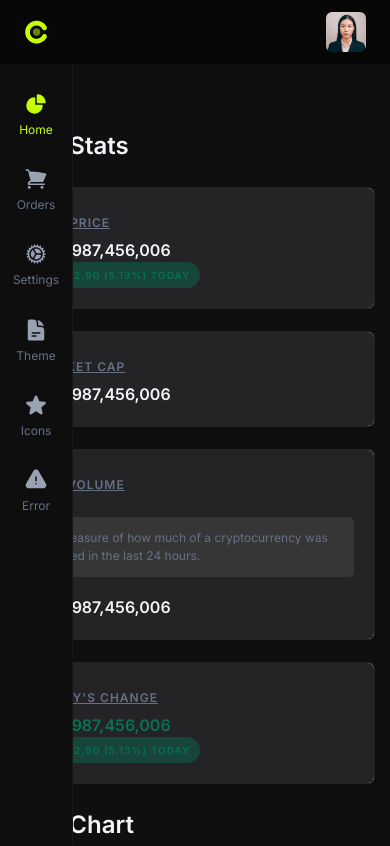
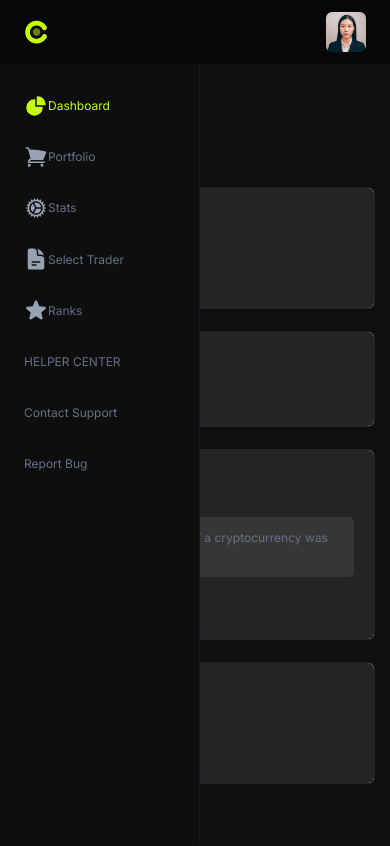
Before and after one commit to WilliamHarriszi09/bitonite, a React (Create React App) app: page / in a window 390 px wide. Shown: the top 846 px of the page. Built offline with nearby package versions, Linux system fonts and the light colour scheme.

Commit message:
Responsive Control

```diff
--- a/src/icons/home.js
+++ b/src/icons/home.js
@@ -1,4 +1,4 @@
-import { createSvgIcon } from '@mui/material/utils';
+import { createSvgIcon } from "@mui/material/utils";
 
 export const Home = createSvgIcon(
   <svg
@@ -9,5 +9,5 @@ export const Home = createSvgIcon(
   >
     <path d="M10.707 2.293a1 1 0 00-1.414 0l-7 7a1 1 0 001.414 1.414L4 10.414V17a1 1 0 001 1h2a1 1 0 001-1v-2a1 1 0 011-1h2a1 1 0 011 1v2a1 1 0 001 1h2a1 1 0 001-1v-6.586l.293.293a1 1 0 001.414-1.414l-7-7z" />
   </svg>,
-  'Home'
+  "Dashboard"
 );
--- a/src/layouts/dashboard/config.js
+++ b/src/layouts/dashboard/config.js
@@ -1,64 +1,67 @@
-import ChartPieIcon from "@heroicons/react/24/solid/ChartPieIcon"
-import CogIcon from "@heroicons/react/24/solid/CogIcon"
-import DocumentTextIcon from "@heroicons/react/24/solid/DocumentTextIcon"
-import ExclamationTriangleIcon from "@heroicons/react/24/solid/ExclamationTriangleIcon"
-import ShoppingCartIcon from "@heroicons/react/24/solid/ShoppingCartIcon"
-import StarIcon from "@heroicons/react/24/solid/StarIcon"
-import { SvgIcon } from '@mui/material';
+import ChartPieIcon from "@heroicons/react/24/solid/ChartPieIcon";
+import CogIcon from "@heroicons/react/24/solid/CogIcon";
+import DocumentTextIcon from "@heroicons/react/24/solid/DocumentTextIcon";
+import ExclamationTriangleIcon from "@heroicons/react/24/solid/ExclamationTriangleIcon";
+import ShoppingCartIcon from "@heroicons/react/24/solid/ShoppingCartIcon";
+import StarIcon from "@heroicons/react/24/solid/StarIcon";
+import { SvgIcon } from "@mui/material";
 
 export const items = [
   {
-    href: '/',
+    href: "/",
     icon: (
       <SvgIcon>
         <ChartPieIcon />
       </SvgIcon>
     ),
-    label: 'Home'
+    label: "Dashboard",
   },
   {
-    href: '/orders',
+    href: "/orders",
     icon: (
       <SvgIcon>
         <ShoppingCartIcon />
       </SvgIcon>
     ),
-    label: 'Orders'
+    label: "Portfolio",
   },
   {
-    href: '/settings',
+    href: "/settings",
     icon: (
       <SvgIcon>
         <CogIcon />
       </SvgIcon>
     ),
-    label: 'Settings'
+    label: "Stats",
   },
   {
-    href: '/theme',
+    href: "/theme",
     icon: (
       <SvgIcon>
         <DocumentTextIcon />
       </SvgIcon>
     ),
-    label: 'Theme'
+    label: "Select Trader",
   },
   {
-    href: '/icons',
+    href: "/icons",
     icon: (
       <SvgIcon>
         <StarIcon />
       </SvgIcon>
     ),
-    label: 'Icons'
+    label: "Ranks",
   },
   {
-    href: '/404',
-    icon: (
-      <SvgIcon>
-        <ExclamationTriangleIcon />
-      </SvgIcon>
-    ),
-    label: 'Error'
-  }
+    href: "/404",
+    label: "HELPER CENTER",
+  },
+  {
+    href: "/404",
+    label: "Contact Support",
+  },
+  {
+    href: "/404",
+    label: "Report Bug",
+  },
 ];
--- a/src/layouts/dashboard/layout.js
+++ b/src/layouts/dashboard/layout.js
@@ -1,28 +1,28 @@
-import { styled } from '@mui/material/styles';
-import PropTypes from 'prop-types';
-import { Footer } from './footer';
-import { SideNav } from './side-nav';
-import { TopNav } from './top-nav';
+import { styled } from "@mui/material/styles";
+import PropTypes from "prop-types";
+import { Footer } from "./footer";
+import { SideNav } from "./side-nav";
+import { TopNav } from "./top-nav";
 
-const SIDE_NAV_WIDTH = 73;
+const SIDE_NAV_WIDTH = 200;
 const TOP_NAV_HEIGHT = 64;
 
-const LayoutRoot = styled('div')(({ theme }) => ({
+const LayoutRoot = styled("div")(({ theme }) => ({
   backgroundColor: theme.palette.background.default,
-  display: 'flex',
-  flex: '1 1 auto',
-  maxWidth: '100%',
+  display: "flex",
+  flex: "1 1 auto",
+  maxWidth: "100%",
   paddingTop: TOP_NAV_HEIGHT,
-  [theme.breakpoints.up('lg')]: {
-    paddingLeft: SIDE_NAV_WIDTH
-  }
+  [theme.breakpoints.up("lg")]: {
+    paddingLeft: SIDE_NAV_WIDTH,
+  },
 }));
 
-const LayoutContainer = styled('div')({
-  display: 'flex',
-  flex: '1 1 auto',
-  flexDirection: 'column',
-  width: '100%'
+const LayoutContainer = styled("div")({
+  display: "flex",
+  flex: "1 1 auto",
+  flexDirection: "column",
+  width: "100%",
 });
 
 export const Layout = (props) => {
@@ -43,5 +43,5 @@ export const Layout = (props) => {
 };
 
 Layout.propTypes = {
-  children: PropTypes.node
+  children: PropTypes.node,
 };
--- a/src/layouts/dashboard/side-nav.js
+++ b/src/layouts/dashboard/side-nav.js
@@ -1,8 +1,8 @@
-import { Link as RouterLink, matchPath, useLocation } from 'react-router-dom';
-import { Drawer, List, ListItem, ListItemIcon, ListItemText } from '@mui/material';
-import { items } from './config';
+import { Link as RouterLink, matchPath, useLocation } from "react-router-dom";
+import { Drawer, List, ListItem, ListItemIcon, ListItemText } from "@mui/material";
+import { items } from "./config";
 
-const SIDE_NAV_WIDTH = 73;
+const SIDE_NAV_WIDTH = 200;
 const TOP_NAV_HEIGHT = 64;
 
 export const SideNav = () => {
@@ -14,18 +14,18 @@ export const SideNav = () => {
       variant="permanent"
       PaperProps={{
         sx: {
-          backgroundColor: '#0e0e0e',
-          display: 'flex',
-          flexDirection: 'column',
+          backgroundColor: "#0e0e0e",
+          display: "flex",
+          flexDirection: "column",
           height: `calc(100% - ${TOP_NAV_HEIGHT}px)`,
           p: 1,
           top: TOP_NAV_HEIGHT,
           width: SIDE_NAV_WIDTH,
-          zIndex: (theme) => theme.zIndex.appBar - 100
-        }
+          zIndex: (theme) => theme.zIndex.appBar - 100,
+        },
       }}
     >
-      <List sx={{ width: '100%' }}>
+      <List sx={{ width: "100%" }}>
         {items.map((item) => {
           const active = matchPath({ path: item.href, end: true }, location.pathname);
 
@@ -36,15 +36,15 @@ export const SideNav = () => {
               key={item.href}
               to={item.href}
               sx={{
-                flexDirection: 'column',
+                flexDirection: "row",
                 px: 2,
-                py: 1.5
+                py: 1.5,
               }}
             >
               <ListItemIcon
                 sx={{
-                  minWidth: 'auto',
-                  color: active ? 'primary.main' : 'neutral.400'
+                  minWidth: "auto",
+                  color: active ? "primary.main" : "neutral.400",
                 }}
               >
                 {item.icon}
@@ -52,10 +52,10 @@ export const SideNav = () => {
               <ListItemText
                 primary={item.label}
                 primaryTypographyProps={{
-                  variant: 'caption',
+                  variant: "caption",
                   sx: {
-                    color: active ? 'primary.main' : 'text.secondary'
-                  }
+                    color: active ? "primary.main" : "text.secondary",
+                  },
                 }}
               />
             </ListItem>
```
